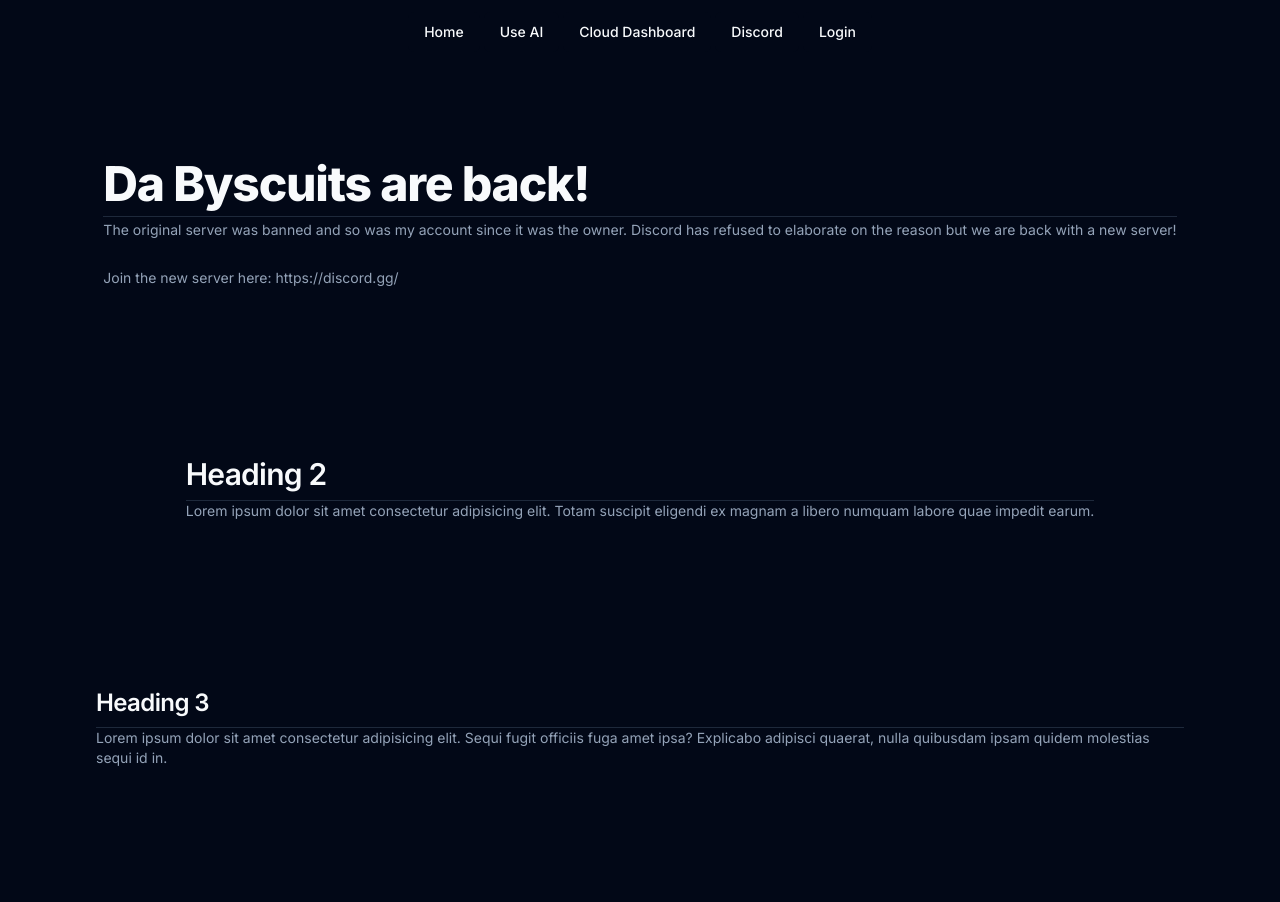
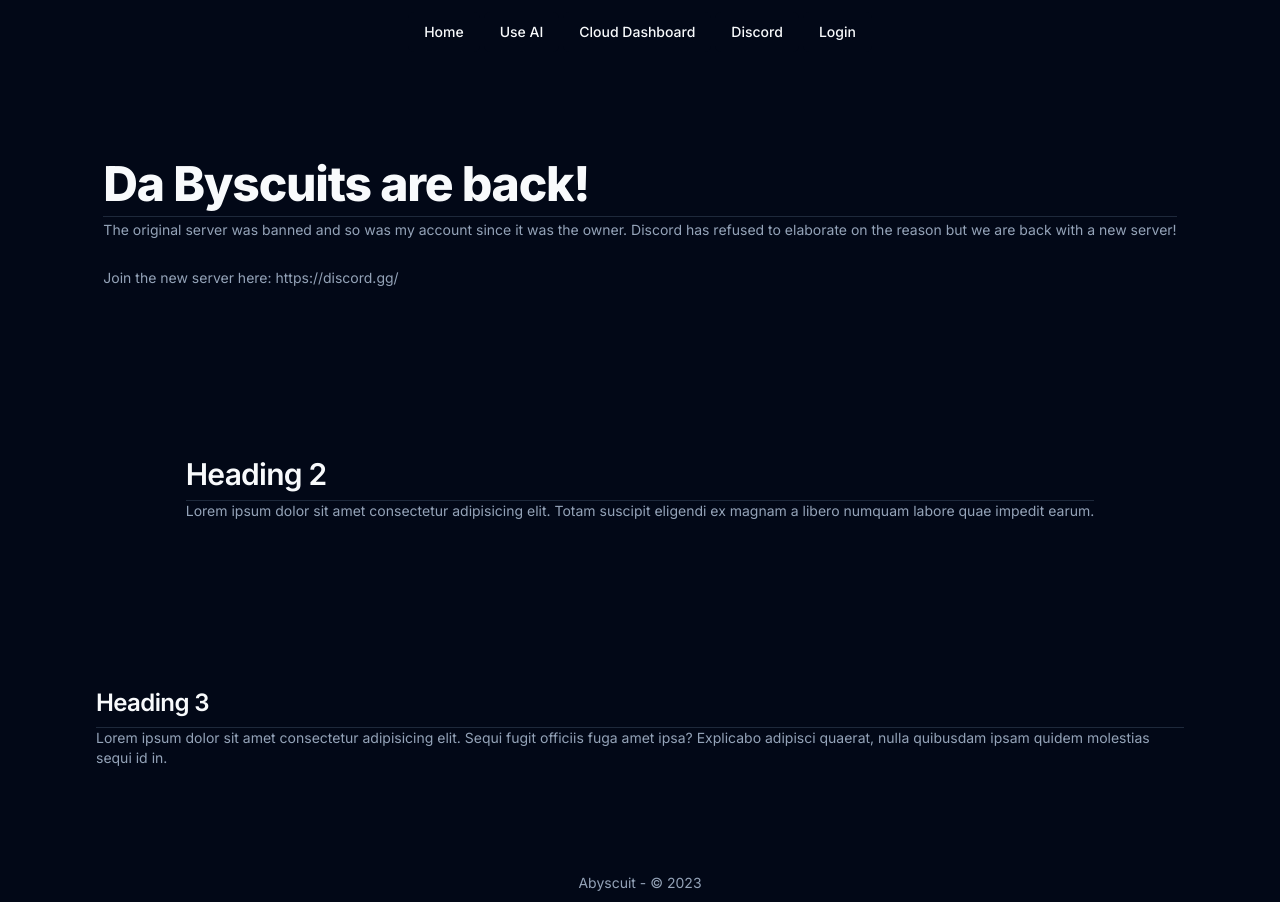
Before and after one commit to Abyscuit/byscuits_site, a Next.js app: page / in a window 1280 px wide. Before the commit the page ends 864 px from the top, so only its background shows below. Built offline with nearby package versions, Linux system fonts and the light colour scheme; no server answers.

Commit message:
feat: add footer

```diff
--- a/src/app/layout.tsx
+++ b/src/app/layout.tsx
@@ -3,6 +3,7 @@ import './globals.css';
 import type { Metadata } from 'next';
 import { Inter } from 'next/font/google';
 import ClientProviders from './ClientProviders';
+import Footer from '@/components/footer';
 
 const inter = Inter({ subsets: ['latin'] });
 
@@ -25,6 +26,7 @@ export default function RootLayout({
           <MainNav />
           {children}
         </ClientProviders>
+        <Footer />
       </body>
     </html>
   );
--- /dev/null
+++ b/src/components/footer.tsx
@@ -0,0 +1,13 @@
+'use client';
+
+import React from 'react';
+
+export default function Footer() {
+  return (
+    <footer className='flex flex-col items-center justify-between p-3'>
+      <p className='text-sm leading-none text-muted-foreground max-w-full'>
+        Abyscuit - &copy; {new Date().getFullYear()}
+      </p>
+    </footer>
+  );
+}
```
